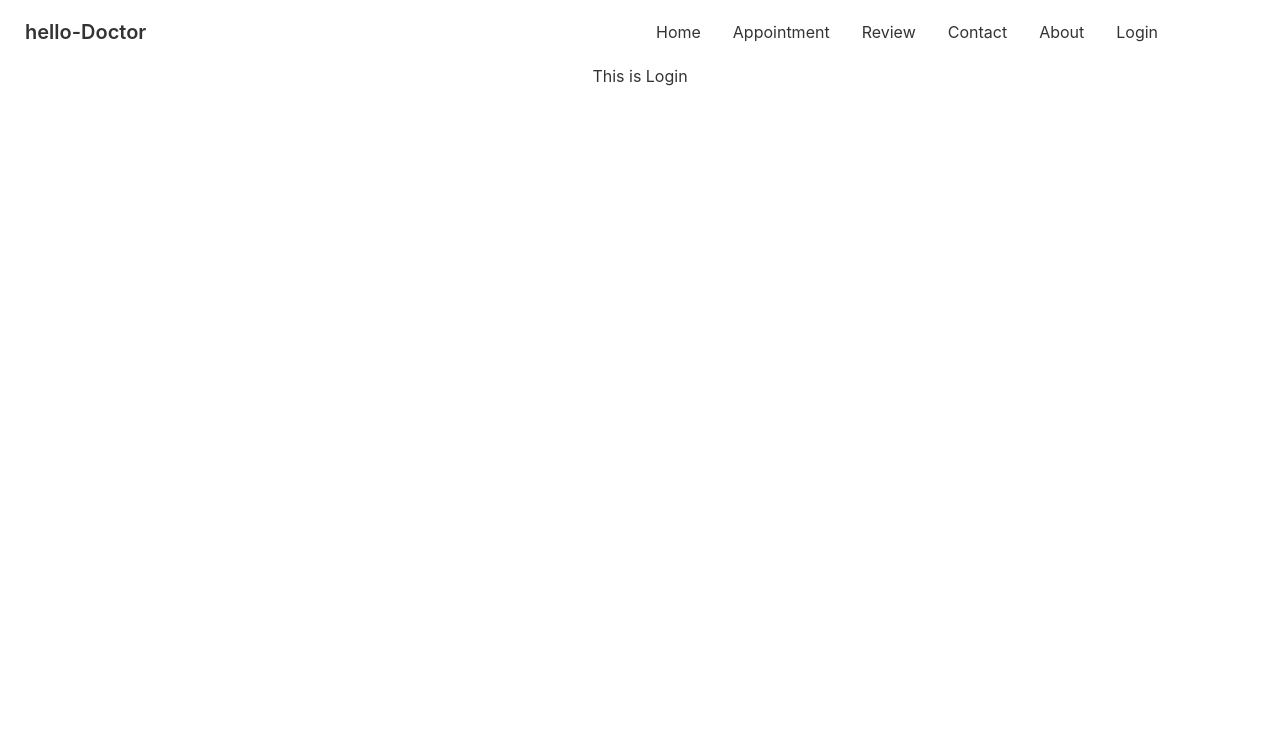
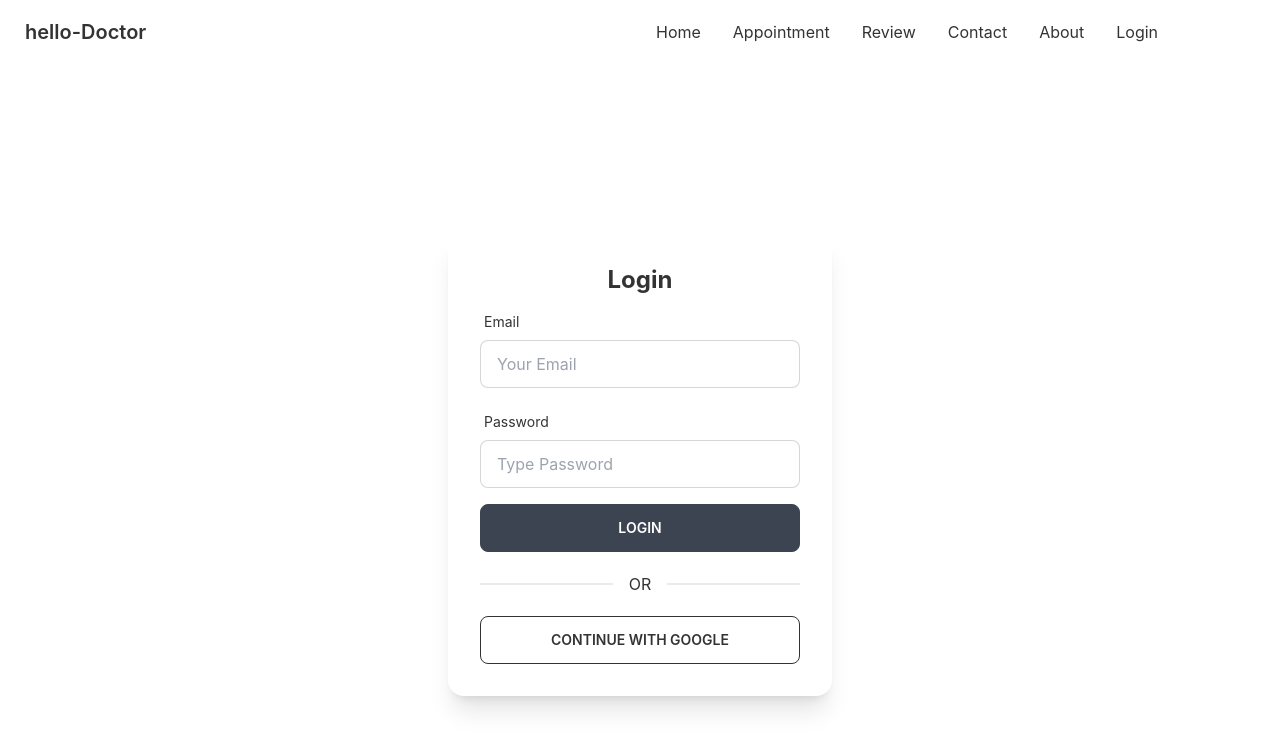
Before and after one commit to rased100/Hello-Doctor, a React (Create React App) app: page /login in a window 1280 px wide. Shown: the top 750 px of the page. Built offline with nearby package versions, Linux system fonts and the light colour scheme; no server answers.

Commit message:
login form

```diff
--- a/package.json
+++ b/package.json
@@ -8,9 +8,13 @@
     "@testing-library/user-event": "^13.5.0",
     "daisyui": "^2.24.0",
     "date-fns": "^2.29.2",
+    "dotenv": "^16.0.1",
+    "firebase": "^9.9.3",
     "react": "^18.2.0",
     "react-day-picker": "^8.1.1",
     "react-dom": "^18.2.0",
+    "react-firebase-hooks": "^5.0.3",
+    "react-hook-form": "^7.34.2",
     "react-router-dom": "^6.3.0",
     "react-scripts": "5.0.1",
     "web-vitals": "^2.1.4"
--- a/src/Pages/Appointment/BookingModal.js
+++ b/src/Pages/Appointment/BookingModal.js
@@ -13,23 +13,23 @@
 
     return (
         <div>
-            <input type="checkbox" id="booking-modal" class="modal-toggle" />
-            <div class="modal modal-bottom sm:modal-middle">
-                <div class="modal-box">
-                    <label for="booking-modal" class="btn btn-sm btn-circle absolute right-2 top-2">✕</label>
-                    <h3 class="font-bold text-lg text-secondary">{name}</h3>
+            <input type="checkbox" id="booking-modal" className="modal-toggle" />
+            <div className="modal modal-bottom sm:modal-middle">
+                <div className="modal-box">
+                    <label for="booking-modal" className="btn btn-sm btn-circle absolute right-2 top-2">✕</label>
+                    <h3 className="font-bold text-lg text-secondary">{name}</h3>
 
                     <form onSubmit={handleBooking} className='grid grid-cols-1 gap-3 justify-items-center mt-3'>
-                        <input type="text" disabled value={format(date, 'PP')} class="input input-bordered w-full max-w-xs" />
-                        <select name='slot' class="select select-bordered w-full max-w-xs">
+                        <input type="text" disabled value={format(date, 'PP')} className="input input-bordered w-full max-w-xs" />
+                        <select name='slot' className="select select-bordered w-full max-w-xs">
                             {
                                 slots.map(slot => <option value={slot}>{slot}</option>)
                             }
                         </select>
-                        <input type="text" name='name' placeholder="Your Name" class="input input-bordered w-full max-w-xs" />
-                        <input type="text" name='email' placeholder="Email Address" class="input input-bordered w-full max-w-xs" />
-                        <input type="text" name='phone' placeholder="Phone Number" class="input input-bordered w-full max-w-xs" />
-                        <input type="submit" value="submit" class="btn btn-secondary w-full max-w-xs" />
+                        <input type="text" name='name' placeholder="Your Name" className="input input-bordered w-full max-w-xs" />
+                        <input type="text" name='email' placeholder="Email Address" className="input input-bordered w-full max-w-xs" />
+                        <input type="text" name='phone' placeholder="Phone Number" className="input input-bordered w-full max-w-xs" />
+                        <input type="submit" value="submit" className="btn btn-secondary w-full max-w-xs" />
                     </form>
                 </div>
             </div>
--- a/src/Pages/Appointment/Service.js
+++ b/src/Pages/Appointment/Service.js
@@ -3,18 +3,18 @@
 const Service = ({ service, setTreatment }) => {
     const { name, slots } = service;
     return (
-        <div class="card lg:max-w-lg bg-base-100 shadow-xl">
-            <div class="card-body text-center">
-                <h2 class="card-title text-secondary text-left">{name}</h2>
+        <div className="card lg:max-w-lg bg-base-100 shadow-xl">
+            <div className="card-body text-center">
+                <h2 className="card-title text-secondary text-left">{name}</h2>
                 <p className='text-left'>{
                     slots.length > 0 ? <span>{slots[0]}</span> : <span className='text-red-500'>Try another date</span>
                 }</p>
                 <p className='text-left'>{slots.length} {slots.length > 1 ? 'spaces' : 'space'} available</p>
-                <div class="card-actions justify-center">
+                <div className="card-actions justify-center">
                     <label for="booking-modal"
                         disabled={slots.length == 0}
                         onClick={() => setTreatment(service)}
-                        class="btn btn-sm btn-secondary text-white uppercase bg-gradient-to-r from-secondary to-primary">Book Appointment</label>
+                        className="btn btn-sm btn-secondary text-white uppercase bg-gradient-to-r from-secondary to-primary">Book Appointment</label>
                 </div>
             </div>
         </div>
--- a/src/Pages/Login/Login.js
+++ b/src/Pages/Login/Login.js
@@ -1,9 +1,91 @@
 import React from 'react';
+import { useSignInWithGoogle } from 'react-firebase-hooks/auth';
+import auth from '../../firebase.init';
+import { useForm } from "react-hook-form";
 
 const Login = () => {
+    const [signInWithGoogle, user, loading, error] = useSignInWithGoogle(auth);
+    const { register, formState: { errors }, handleSubmit } = useForm();
+
+    if (user) {
+        console.log(user)
+    }
+    if (error) {
+        return (
+            <div>
+                <p>Error: {error.message}</p>
+            </div>
+        )
+    }
+
+    const onSubmit = data => console.log(data);
+
     return (
-        <div>
-            <h2>This is Login</h2>
+        <div className='flex h-screen justify-center items-center'>
+            <div className="card w-96 bg-base-100 shadow-xl">
+                <div className="card-body">
+                    <h2 className="text-center text-2xl font-bold">Login</h2>
+                    <form onSubmit={handleSubmit(onSubmit)}>
+
+                        <div class="form-control w-full max-w-xs">
+                            <label class="label">
+                                <span class="label-text">Email</span>
+                            </label>
+                            <input
+                                type="email"
+                                placeholder="Your Email"
+                                class="input input-bordered w-full max-w-xs"
+                                {...register("email", {
+                                    required: {
+                                        value: true,
+                                        message: 'Email is Required'
+                                    },
+                                    pattern: {
+                                        value: /^[^\s@]+@[^\s@]+\.[^\s@]+$/,
+                                        message: 'Enter a valid Email' // JS only: <p>error message</p> TS only support string
+                                    }
+                                })}
+                            />
+                            <label class="label">
+                                {errors.email?.type === 'required' && <span class="label-text-alt text-red-500">{errors.email.message}</span>}
+                                {errors.email?.type === 'pattern' && <span class="label-text-alt text-red-500">{errors.email.message}</span>}
+                            </label>
+                        </div>
+                        {/* Password */}
+                        <div class="form-control w-full max-w-xs">
+                            <label class="label">
+                                <span class="label-text">Password</span>
+                            </label>
+                            <input
+                                type="password"
+                                placeholder="Type Password"
+                                class="input input-bordered w-full max-w-xs"
+                                {...register("password", {
+                                    required: {
+                                        value: true,
+                                        message: 'Password is Required'
+                                    },
+                                    minLength: {
+                                        value: 6,
+                                        message: 'Must be 6 characters'
+                                    }
+                                })}
+                            />
+                            <label class="label">
+                                {errors.password?.type === 'required' && <span class="label-text-alt text-red-500">{errors.password.message}</span>}
+                                {errors.password?.type === 'minLength' && <span class="label-text-alt text-red-500">{errors.password.message}</span>}
+                            </label>
+                        </div>
+
+                        <input className='btn w-full max-w-xs text-white' type="submit" value="Login" />
+                    </form>
+                    <div className="divider">OR</div>
+                    <button
+                        onClick={() => signInWithGoogle()}
+                        className="btn btn-outline"
+                    >Continue with Google</button>
+                </div>
+            </div>
         </div>
     );
 };
--- /dev/null
+++ b/src/firebase.init.js
@@ -0,0 +1,24 @@
+// Import the functions you need from the SDKs you need
+import { initializeApp } from "firebase/app";
+import { getAuth } from "firebase/auth";
+// TODO: Add SDKs for Firebase products that you want to use
+// https://firebase.google.com/docs/web/setup#available-libraries
+
+// Your web app's Firebase configuration
+const firebaseConfig = {
+    apiKey: process.env.REACT_APP_APIKEY,
+    authDomain: process.env.REACT_APP_AUTHDOMAIN,
+    projectId: process.env.REACT_APP_PROJECTID,
+    storageBucket: process.env.REACT_APP_STORAGEBUCKET,
+    messagingSenderId: process.env.REACT_APP_MESSAGINGSENDERID,
+    appId: process.env.REACT_APP_APPID,
+};
+
+// console.log('firebase', firebaseConfig);
+
+// Initialize Firebase
+const app = initializeApp(firebaseConfig);
+
+const auth = getAuth(app);
+
+export default auth;
```
Also changed, not shown: 1 other file (tests, documents, lock files or other folders).
